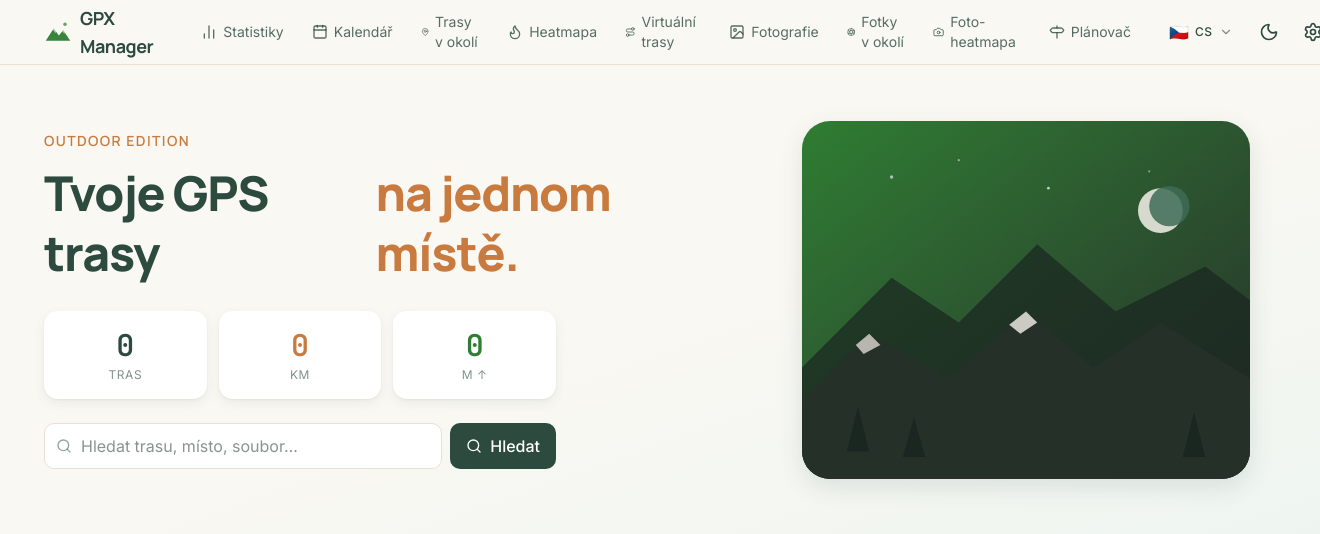
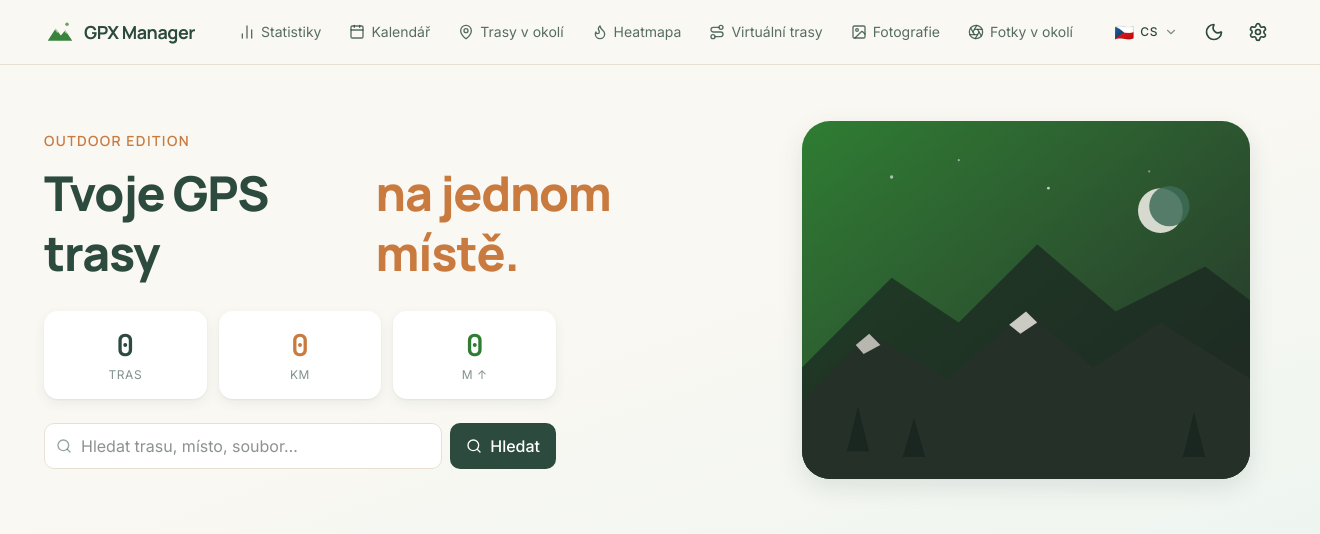
Before and after one commit to puschpull/gpx_manager_public, a PHP site: page /gpx_manager/index.php in a window 1320 px wide; the page is wider, and only the part inside the window is pictured. Shown: the top 534 px of that part. Run offline with PHP 8.4, Linux system fonts and the light colour scheme; data comes from the database, SQL or seed files in the repository; data that the repository does not hold is empty; style sheets or scripts are compiled from the project's sources; some libraries are stand-ins or nearby versions.

Commit message:
Fix: the top menu vanished behind the admin banner when scrolling
The admin / visitor-preview banner and the site header are both
position:sticky with top:0, but the banner carries z-index 9999 against the
header's 40. Once the page was scrolled, the header slid underneath the
banner and only a 24 px sliver of it stayed visible — the navigation was
effectively gone.

This is not a recent regression: both sticky elements have been there since
the first commit; the symptom only appears after scrolling a page that shows
a banner.

- The header now sticks BELOW the banner:
  header.site-header { top: var(--gpx-banner-h) }
- A short script measures the banner and writes the value into the custom
  property, watching it with a ResizeObserver — on narrow screens the banner
  wraps onto two lines (42 -> 81 px) and a stale value would bring the
  overlap straight back. window.resize and load remain as a fallback.
- On pages without a banner the property is never set and the 0px fallback
  applies.

While tracking this down, a second and separate defect turned up: the header
never let the navigation shrink, so at 1024 px the language and theme
switchers and the Administration button sat 281 px OUTSIDE the window and
could not be used. The nav now carries min-w-0, flex-1 and overflow-x-auto
(items shrink-0 whitespace-nowrap), so it scrolls horizontally when space
runs short and the right-hand controls stay reachable.

Note: nine menu items do not fit the header even with tighter padding or the
icons removed (1119 px of content against 867 px available, the header being
capped at max-w-7xl). Two items are therefore reached by scrolling the menu.

Verified at 390 / 1024 / 1440 / 1920 px, with the banner both wrapped and
unwrapped, and on pages with and without a banner.

Co-Authored-By: Claude Opus 5 <noreply@anthropic.com>

```diff
--- a/includes/layout_header.php
+++ b/includes/layout_header.php
@@ -54,6 +54,15 @@ if (!function_exists('t')) {
     <!-- Výjimka: uvnitř mapy má Leaflet vždy světlé pozadí (ovládání vrstev, bubliny),
          takže tam musí zůstat i světlá zaškrtávátka — jinak by se invertovala. -->
     <style>:root { color-scheme: light; } html.dark { color-scheme: dark; } .leaflet-container { color-scheme: light; }</style>
+
+    <!-- Admin/návštěvnický banner i hlavička jsou sticky na top:0. Banner má
+         z-index 9999, hlavička 40 — po odrolování proto banner hlavičku překryl
+         a z menu zbyl jen spodní proužek. Hlavička se proto lepí AŽ POD banner;
+         jeho výšku (mění se zalomením na úzkých displejích) měří skript níže. -->
+    <style>header.site-header { top: var(--gpx-banner-h, 0px); }
+    /* Posuvník u menu skrýt — posouvá se tažením, lišta by v hlavičce rušila */
+    .gpx-nav-scroll { scrollbar-width: none; }
+    .gpx-nav-scroll::-webkit-scrollbar { display: none; }</style>
 
     <!-- Alpine.js focus plugin (x-trap for focus management — A11Y-003) -->
     <!-- Must be loaded before Alpine core (defer preserves script order) -->
@@ -115,11 +124,42 @@ if (!function_exists('t')) {
 <?php endif; ?>
 <?php if (function_exists('render_visitor_preview_banner')) render_visitor_preview_banner(); ?>
 
+<script>
+// Odsazení sticky hlavičky o výšku bannerů nad ní (viz --gpx-banner-h výše).
+// Měří se za běhu, protože banner se na úzkém displeji zalomí do dvou řádků.
+(function () {
+    var banners = document.querySelectorAll('.admin-banner, .visitor-preview-banner');
+    if (!banners.length) { return; }
+
+    function setBannerOffset() {
+        var h = 0;
+        for (var i = 0; i < banners.length; i++) {
+            h += banners[i].getBoundingClientRect().height;
+        }
+        document.documentElement.style.setProperty('--gpx-banner-h', h + 'px');
+    }
+    setBannerOffset();
+
+    // ResizeObserver, ne jen window.resize: banner se na úzkém displeji zalomí
+    // do dvou řádků a vyroste, aniž by se okno muselo měnit (změna jazyka,
+    // doběhnutí fontů, přepnutí na návštěvnický náhled). Se zastaralou výškou
+    // by banner hlavičku zase překryl.
+    if (window.ResizeObserver) {
+        var ro = new ResizeObserver(setBannerOffset);
+        for (var j = 0; j < banners.length; j++) { ro.observe(banners[j]); }
+    }
+    // window.resize necháváme i vedle ResizeObserveru jako pojistku — je to
+    // jeden řádek a kryje případy, kdy se callbacky observeru nedoručí.
+    window.addEventListener('resize', setBannerOffset);
+    window.addEventListener('load', setBannerOffset);   // po doběhnutí fontů
+})();
+</script>
+
 <style>.skip-link{position:absolute;left:-9999px;z-index:10000;padding:8px 16px;background:#003366;color:#fff;text-decoration:none;font-weight:600}.skip-link:focus{left:8px;top:8px;outline:2px solid #fff;outline-offset:2px}</style>
 <a href="#main-content" class="skip-link"><?= htmlspecialchars(t('skip_to_content', 'Přeskočit na obsah')) ?></a>
 
 <!-- Sticky header s blur backdrop -->
-<header class="sticky top-0 z-40 bg-sand-50/85 dark:bg-forest-900/85 backdrop-blur-md border-b border-sand-200 dark:border-forest-800">
+<header class="site-header sticky top-0 z-40 bg-sand-50/85 dark:bg-forest-900/85 backdrop-blur-md border-b border-sand-200 dark:border-forest-800">
     <div class="mx-auto max-w-7xl px-4 sm:px-6 h-16 flex items-center gap-4">
         <!-- Brand -->
         <a href="index.php" class="flex items-center gap-2 text-forest-700 dark:text-sand-100 hover:text-terracotta-500 transition-colors">
@@ -136,7 +176,10 @@ if (!function_exists('t')) {
         </a>
 
         <!-- Desktop nav -->
-        <nav class="hidden md:flex items-center gap-1 ml-4 text-sm">
+        <!-- min-w-0 + overflow-x-auto: s deseti položkami menu přeteklo a odsunulo
+             přepínače jazyka/motivu i tlačítko Administrace mimo okno. Takto se
+             při nedostatku místa vodorovně posouvá a pravé ovládání zůstane vidět. -->
+        <nav class="hidden md:flex items-center gap-1 ml-4 text-sm min-w-0 flex-1 overflow-x-auto gpx-nav-scroll">
             <?php
             // Položky + výchozí pořadí definuje nav_menu_items() (app_constants.php),
             // pořadí si admin mění v Administraci (app_config 'nav_order').
@@ -157,7 +200,7 @@ if (!function_exists('t')) {
                 $active = ($currentScript === $href);
             ?>
                 <a href="<?= $href ?>"
-                   class="flex items-center gap-1.5 px-3 py-1.5 rounded-md transition-colors
+                   class="flex items-center gap-1.5 px-3 py-1.5 rounded-md transition-colors shrink-0 whitespace-nowrap
                           <?= $active
                               ? 'bg-forest-100 text-forest-700 dark:bg-forest-800 dark:text-sand-100'
                               : 'text-forest-700/80 dark:text-sand-100/70 hover:bg-sand-100 dark:hover:bg-forest-800' ?>">
```
